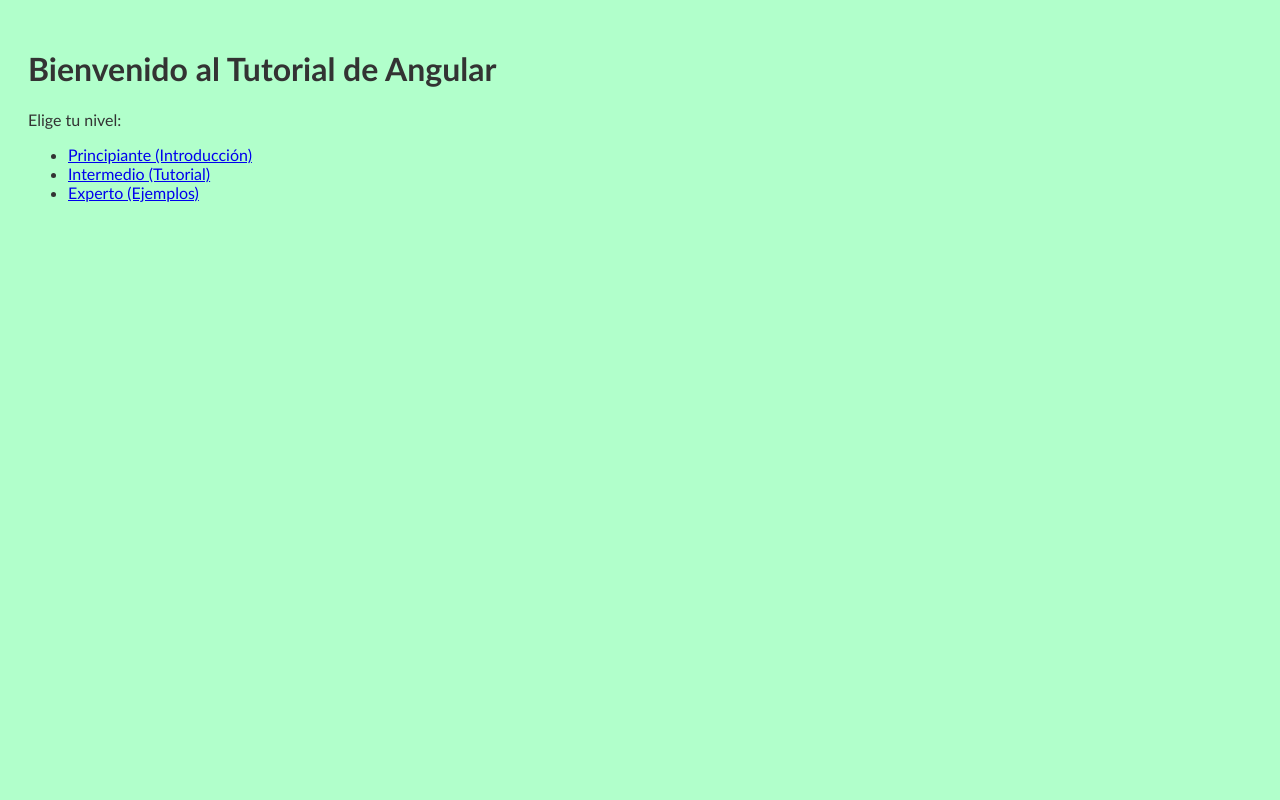
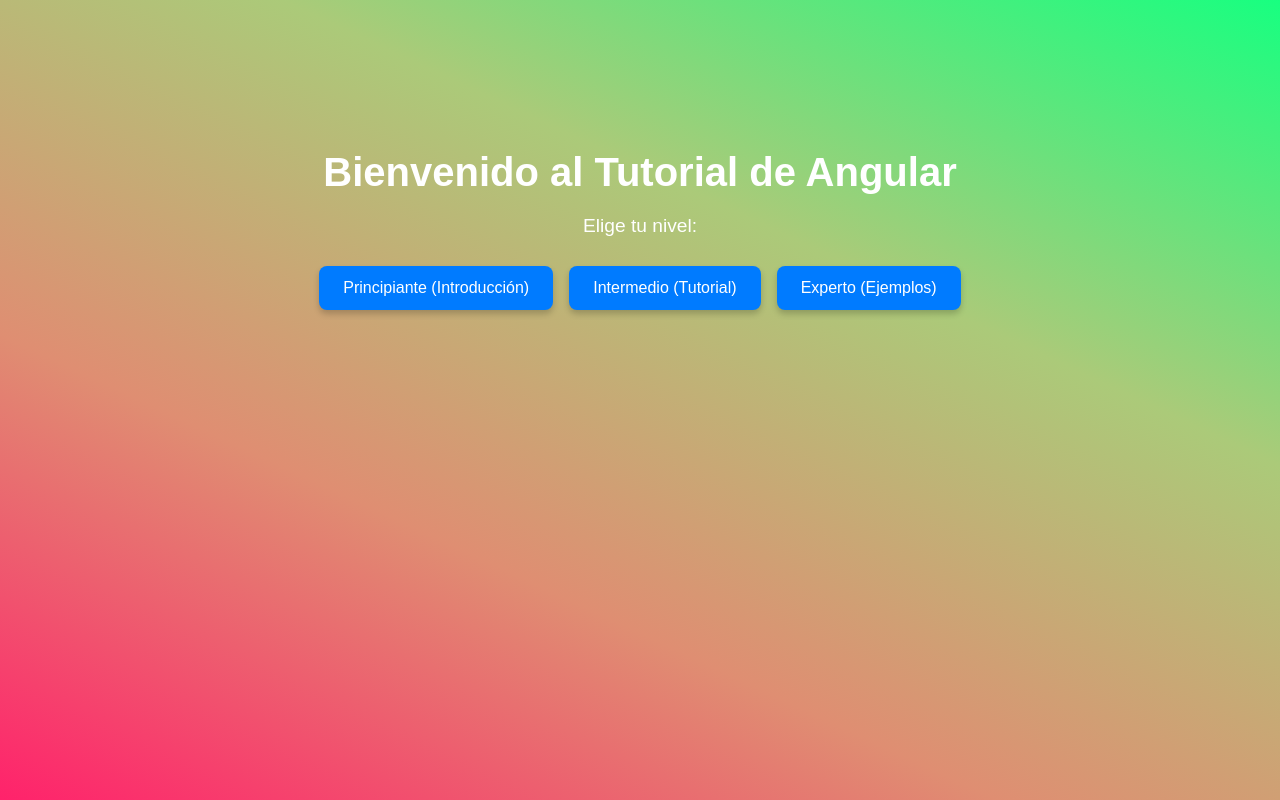
Before and after one commit to SamuelCalzadilla/TerceraApp, an Angular app: page / in a window 1280 px wide. Built offline with nearby package versions, Linux system fonts and the light colour scheme.

Commit message:
Pagina Home estilo y funcionalidad completa

```diff
--- a/src/app/home/home.component.css
+++ b/src/app/home/home.component.css
@@ -1,10 +1,91 @@
-/* Fondo Verde claro */
+/* Fondo gradiente */
 .background {
   position: fixed;
   top: 0;
   left: 0;
   width: 100%;
   height: 100%;
-    background-color: #b1ffcb; /* Verde claro */
+  background-image: linear-gradient(25deg, #ff226b, #df8e72, #abca79, #18ff80);
+  background-size: cover; /* Ajusta la imagen de fondo a la pantalla sin causar desbordamiento */
   z-index: -1;
 }
+
+/* Contenedor principal centrado */
+.container {
+  display: flex;
+  flex-direction: column;
+  align-items: center;
+  justify-content: center;
+  height: auto;
+  text-align: center;
+  color: white;
+  font-family: 'Arial', sans-serif;
+  margin-top: 10%;
+}
+
+.container > * {
+  margin: 0; /* Resetea márgenes de los elementos hijos */
+}
+
+
+/* Encabezado principal */
+.container h1 {
+  font-size: 2.5em;
+  margin-bottom: 0.5em;
+}
+
+/* Texto descriptivo */
+.container p {
+  font-size: 1.2em;
+  margin-bottom: 1.5em;
+}
+
+/* Lista de botones */
+.container ul {
+  list-style: none; /* Quita el estilo de lista */
+  padding: 0;
+  display: flex;
+  gap: 1em; /* Espaciado entre los botones */
+}
+
+/* Estilo de los botones */
+.container ul li a {
+  display: inline-block;
+  padding: 0.8em 1.5em;
+  background-color: #007bff;
+  color: white;
+  text-decoration: none;
+  border-radius: 8px;
+  font-size: 1em;
+  transition: background-color 0.3s ease, transform 0.2s ease;
+  box-shadow: 0px 4px 6px rgba(0, 0, 0, 0.2);
+}
+
+.container ul li a:hover {
+  background-color: #0056b3;
+  transform: translateY(-3px); /* Efecto de elevación */
+}
+
+.container ul li a:active {
+  transform: translateY(0);
+}
+
+
+/* Estilos para los bloques de texto descriptivos */
+.level-info {
+  display: none; /* Los ocultamos por defecto */
+  margin-top: 1em;
+  padding: 1em;
+  background-color: rgba(0, 0, 0, 0.7); /* Fondo oscuro semitransparente */
+  border-radius: 8px;
+  font-size: 1.1em;
+  color: white;
+  width: 80%;
+  max-width: 600px;
+  z-index: 1;
+  transition: opacity 0.3s ease;
+  position: fixed; /* Fijamos el bloque en la ventana */
+  top: 400px; /* Ajusta a la distancia deseada desde el borde superior */
+  left: 50%;
+  transform: translateX(-50%); /* Centrado horizontal */
+}
--- a/src/app/home/home.component.html
+++ b/src/app/home/home.component.html
@@ -1,10 +1,29 @@
 <div class="background"></div>
 
-<h1>Bienvenido al Tutorial de Angular</h1>
-<p>Elige tu nivel:</p>
+<div class="container">
+  <h1>Bienvenido al Tutorial de Angular</h1>
+  <p>Elige tu nivel:</p>
 
-<ul>
-  <li><a routerLink="/intro/1">Principiante (Introducción)</a></li>
-  <li><a routerLink="/tutorial/1">Intermedio (Tutorial)</a></li>
-  <li><a routerLink="/ejemplos/1">Experto (Ejemplos)</a></li>
-</ul>
+  <ul>
+    <li (mouseenter)="showDescription(1)" (mouseleave)="hideDescription()">
+      <a routerLink="/intro/1">Principiante (Introducción)</a>
+    </li>
+    <li (mouseenter)="showDescription(2)" (mouseleave)="hideDescription()">
+      <a routerLink="/tutorial/1">Intermedio (Tutorial)</a>
+    </li>
+    <li (mouseenter)="showDescription(3)" (mouseleave)="hideDescription()">
+      <a routerLink="/ejemplos/1">Experto (Ejemplos)</a>
+    </li>
+  </ul>
+
+  <!-- Descripción de los niveles -->
+  <div class="level-info" id="level-1">
+    Este es el nivel principiante donde aprenderás los conceptos básicos de Angular.
+  </div>
+  <div class="level-info" id="level-2">
+    En este nivel intermedio profundizarás más en el uso de Angular para proyectos reales.
+  </div>
+  <div class="level-info" id="level-3">
+    Aquí aprenderás técnicas avanzadas y ejemplos prácticos de Angular.
+  </div>
+</div>
--- a/src/app/home/home.component.ts
+++ b/src/app/home/home.component.ts
@@ -9,4 +9,26 @@
 })
 export class HomeComponent {
 
+  // Método para mostrar la descripción correspondiente
+  showDescription(level: number) {
+    // Ocultar todas las descripciones primero
+    const descriptions = document.querySelectorAll('.level-info');
+    descriptions.forEach((desc) => {
+      (desc as HTMLElement).style.display = 'none';
+    });
+
+    // Mostrar la descripción correspondiente
+    const levelDescription = document.getElementById(`level-${level}`);
+    if (levelDescription) {
+      (levelDescription as HTMLElement).style.display = 'block';
+    }
+  }
+
+  // Método para ocultar las descripciones cuando el ratón sale
+  hideDescription() {
+    const descriptions = document.querySelectorAll('.level-info');
+    descriptions.forEach((desc) => {
+      (desc as HTMLElement).style.display = 'none';
+    });
+  }
 }
```
Lines whose indentation alone changed are shown as unchanged.
